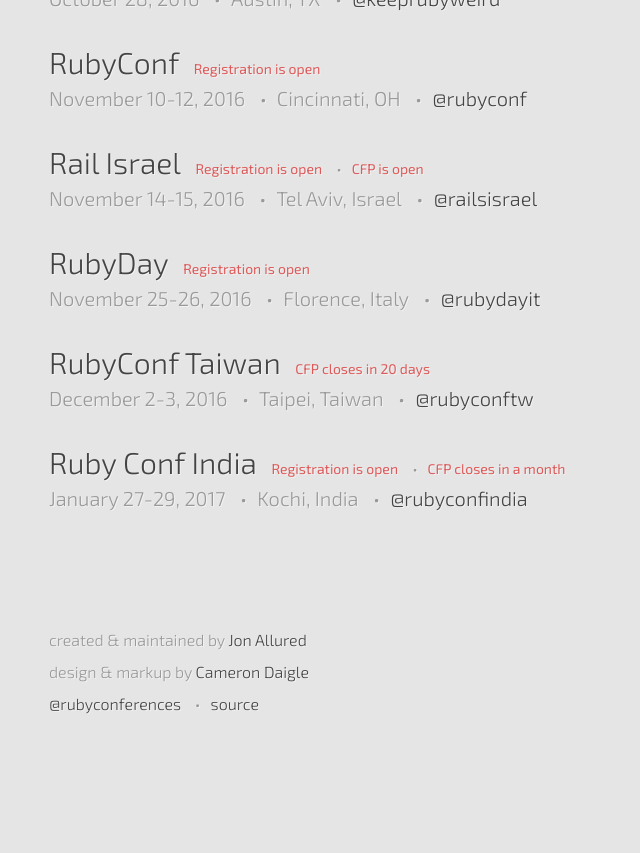
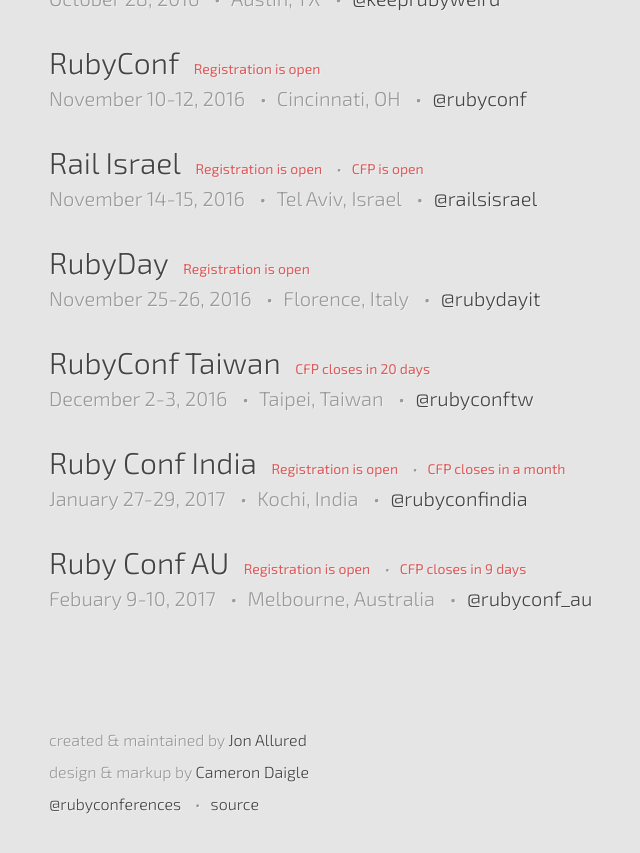
Before and after one commit to ruby-conferences/ruby-conferences.github.io, a Jekyll site: the page built from index.html, in a window 1280 px wide and 900 px high, scrolled down 1218 px. Shown: the top 853 px of the window, without its empty margins (191-831 px from the left). Built offline with Jekyll 4.4.1, drawn with Linux system fonts in a browser that asks for light colours; before the commit the page ends 2018 px from its top, so only the background shows below that.

Commit message:
Add Ruby Conf Australia to current list

```diff
--- a/_data/current.yml
+++ b/_data/current.yml
@@ -87,3 +87,12 @@
   reg_phrase: Registration is open
   cfp_phrase: CFP closes
   cfp_date: "October 30, 2016"
+
+- name: Ruby Conf AU
+  location: Melbourne, Australia
+  dates: "Febuary 9-10, 2017"
+  url: http://www.rubyconf.org.au/2017
+  twitter: rubyconf_au
+  reg_phrase: Registration is open
+  cfp_phrase: CFP closes
+  cfp_date: "September 30, 2016"
```
